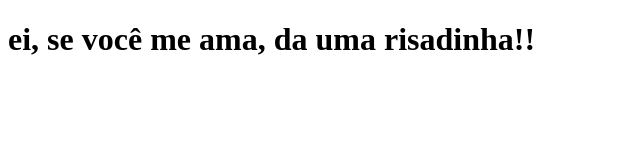
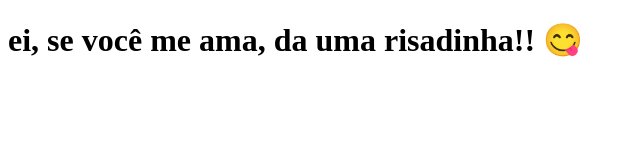
Before and after one commit to emissilva/clone-tabnews, a Next.js app: page / in a window 1280 px wide. Shown: the top 160 px of the page, without its empty margins (0-640 px from the left). Built offline with nearby package versions, Linux system fonts and the light colour scheme.

Commit message:
incluido emoji na frase

```diff
--- a/pages/index.js
+++ b/pages/index.js
@@ -1,5 +1,5 @@
 function Home() {
-    return <h1>ei, se você me ama, da uma risadinha!!</h1>
+    return <h1>ei, se você me ama, da uma risadinha!! 😋</h1>
 }
 
 export default Home;
```
